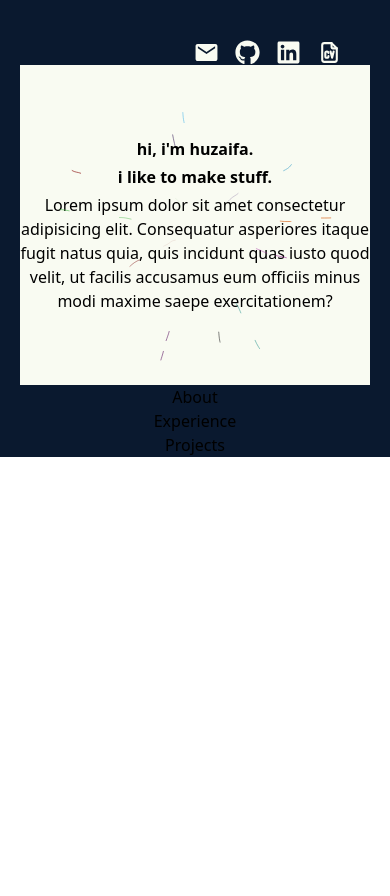
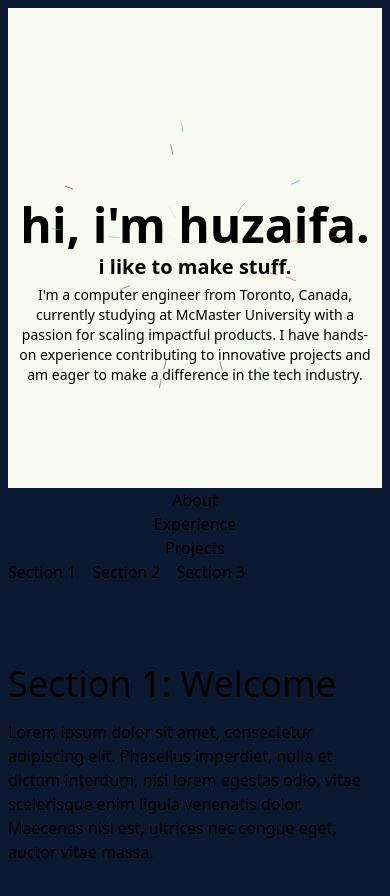
Before and after one commit to huzai4a/portfolio-site, a Next.js app: page / in a window 390 px wide. Shown: the top 896 px of the page. Before the commit the page ends 844 px from the top, so only its background shows below. Built offline with nearby package versions, Linux system fonts and the light colour scheme.

Commit message:
added mobile responsivity + fixed padding/margin

```diff
--- a/app/layout.tsx
+++ b/app/layout.tsx
@@ -27,7 +27,7 @@ export default function RootLayout({
   children: React.ReactNode;
 }>) {
   return (
-    <html lang="en">
+    <html lang="en" className="scroll-smooth">
       <body
         className={`${geistSans.variable} ${geistMono.variable} antialiased`}
       >
--- a/app/page.tsx
+++ b/app/page.tsx
@@ -7,23 +7,74 @@ import { IoFolderSharp } from "react-icons/io5";
 
 export default function Home() {
   return (
-    <main className="relative bg-navy-50 flex justify-center items-center flex-col overflow-hidden mx-auto sm:px-10 px-5">
+    <div className="relative bg-navy-50 flex justify-center items-center flex-col overflow-hidden p-2">
       <div className="max-w-7xl w-full">
+        <FloatingNav navItems={[
+          {name: 'home', link: '#home', icon: <FaHome />},
+          {name: 'about', link: '#about', icon: <FcAbout />},
+          {name: 'experience', link: '#experience', icon: <FaBriefcase />},
+          {name: 'projects', link: '#projects', icon: <IoFolderSharp />}
+        ]}/>
+      </div>
+
+      <section className="w-full relative" id="about">
+        <BackgroundLines>
         <Header /> {/* fix cv link (create route) */}
-        <FloatingNav navItems={[
-          {name: 'home', link: '/', icon: <FaHome />},
-          {name: 'about', link: '/', icon: <FcAbout />},
-          {name: 'experience', link: '/', icon: <FaBriefcase />},
-          {name: 'projects', link: '/', icon: <IoFolderSharp />}
-        ]} />
-      </div>
-      <BackgroundLines svgOptions={{ duration: 10 }} className="w-full">
-        <Landing />
-      </BackgroundLines>
+          <Landing />
+        </BackgroundLines>
+      </section>
 
         <About />
         <Experience />
         <Projects />
-    </main>
+
+        <div className="max-w-7xl w-full">
+            <div className="flex space-x-4">
+              <a href="#section1" className="text-white">Section 1</a>
+              <a href="#section2" className="text-white">Section 2</a>
+              <a href="#section3" className="text-white">Section 3</a>
+            </div>
+
+        <div className="pt-20">
+          <section id="section1" className="h-screen">
+            <h2 className="text-white text-4xl mb-4">Section 1: Welcome</h2>
+            <p className="text-gray-300">
+              Lorem ipsum dolor sit amet, consectetur adipiscing elit. Phasellus imperdiet,
+              nulla et dictum interdum, nisi lorem egestas odio, vitae scelerisque enim ligula
+              venenatis dolor. Maecenas nisl est, ultrices nec congue eget, auctor vitae massa.
+            </p>
+          </section>
+
+          <section id="section2" className="h-screen">
+            <h2 className="text-white text-4xl mb-4">Section 2: Features</h2>
+            <p className="text-gray-300">
+              Sed ut perspiciatis unde omnis iste natus error sit voluptatem accusantium doloremque laudantium,
+              totam rem aperiam, eaque ipsa quae ab illo inventore veritatis et quasi architecto beatae vitae dicta sunt explicabo.
+            </p>
+          </section>
+
+          <section id="section3" className="h-screen">
+            <h2 className="text-white text-4xl mb-4">Section 3: Contact</h2>
+            <p className="text-gray-300">
+              Nemo enim ipsam voluptatem quia voluptas sit aspernatur aut odit aut fugit, sed quia consequuntur magni dolores eos qui ratione voluptatem sequi nesciunt.
+              Neque porro quisquam est, qui dolorem ipsum quia dolor sit amet.
+            </p>
+          </section>
+
+          <section className="h-screen">
+            <h2 className="text-white text-4xl mb-4">More Content</h2>
+            <p className="text-gray-300">
+              This is additional content to make the page scrollable. Keep adding more content as necessary.
+            </p>
+            <p className="text-gray-300">
+              Lorem ipsum dolor sit amet, consectetur adipiscing elit. Phasellus imperdiet,
+              nulla et dictum interdum, nisi lorem egestas odio, vitae scelerisque enim ligula
+              venenatis dolor. Maecenas nisl est, ultrices nec congue eget, auctor vitae massa.
+            </p>
+          </section>
+        </div>
+      </div>
+
+    </div>
   );
 }
--- a/components/Header.tsx
+++ b/components/Header.tsx
@@ -10,7 +10,7 @@ const Header = () => {
     // linkedin:FaLinkedin
     // mail: IoMdMail
     // resume: TbFileCv
-    <div className="flex justify-end items-center pt-10 pr-5">
+    <div className="flex justify-end items-center pt-5 pr-5">
         <div className="flex text-white-50 z-10">
             <a href="mailto:huzaifa_syed78@hotmail.com" data-rb-event-key="mailto:huzaifa_syed78@hotmail.com" className="px-2 hover:text-purple-100" title='email'>
                 <IoMdMail size={'25px'} />
--- a/components/Landing.tsx
+++ b/components/Landing.tsx
@@ -3,14 +3,14 @@ import React from 'react'
 const Landing = () => {
   return (
     <div className="flex items-center justify-center flex-col min-h-full">
-          <h1 className="lg:text-7xl  font-bold text-gray-900 dark:text-white-50">
+          <h1 className="text-5xl sm:text-7xl  font-bold text-gray-900 dark:text-white-50">
             hi, i'm <span className='dark:text-purple-100'>huzaifa</span>.
           </h1>
-          <h3 className='lg:text-xl font-bold text-gray-500 dark:text-gray py-1'>
+          <h3 className='text-xl sm:text-2xl font-bold text-gray-500 dark:text-gray py-1'>
             i like to make stuff.
           </h3>
-          <p className='lg:text-md text-gray-500 dark:text-gray flex text-center max-w-xl'>
-            Lorem ipsum dolor sit amet consectetur adipisicing elit. Consequatur asperiores itaque fugit natus quia, quis incidunt quas iusto quod velit, ut facilis accusamus eum officiis minus modi maxime saepe exercitationem?
+          <p className='text-sm sm:text-base text-gray-500 dark:text-gray flex text-center max-w-xl px-2'>
+          I'm a computer engineer from Toronto, Canada, currently studying at McMaster University with a passion for scaling impactful products. I have hands-on experience contributing to innovative projects and am eager to make a difference in the tech industry.
           </p>
         </div>
   )
--- a/components/ui/FloatingNav.tsx
+++ b/components/ui/FloatingNav.tsx
@@ -65,7 +65,7 @@ export const FloatingNav = ({
           duration: 0.2,
         }}
         className={cn(
-          "flex max-w-fit fixed top-10 inset-x-0 mx-auto border border-transparent dark:border-white-50/[0.2] rounded-full dark:bg-navy-100 bg-white-50 shadow-[0px_2px_3px_-1px_rgba(0,0,0,0.1),0px_1px_0px_0px_rgba(25,28,33,0.02),0px_0px_0px_1px_rgba(25,28,33,0.08)] z-[5000] pr-2 pl-8 py-2  items-center justify-center space-x-4",
+          "hidden sm:flex max-w-fit fixed top-10 inset-x-0 mx-auto border border-transparent dark:border-white-50/[0.2] rounded-full dark:bg-navy-100 bg-white-50 shadow-[0px_2px_3px_-1px_rgba(0,0,0,0.1),0px_1px_0px_0px_rgba(25,28,33,0.02),0px_0px_0px_1px_rgba(25,28,33,0.08)] z-[5000] pr-2 pl-8 py-2 items-center justify-center space-x-4",
           className
         )}
       >
@@ -77,7 +77,6 @@ export const FloatingNav = ({
               "relative dark:text-white-50 items-center flex space-x-1 text-neutral-600 hover:text-purple-50"
             )}
           >
-            <span className="block sm:hidden">{navItem.icon}</span>
             <span className="hidden sm:block text-sm">{navItem.name}</span>
           </Link>
         ))}
--- a/components/ui/background-lines.tsx
+++ b/components/ui/background-lines.tsx
@@ -17,7 +17,7 @@ export const BackgroundLines = ({
   return (
     <div
       className={cn(
-        "h-[20rem] md:h-screen w-full bg-white-50 dark:bg-navy-50",
+        "h-[30rem] sm:h-screen w-full bg-white-50 dark:bg-navy-50 ",
         className
       )}
     >
```
